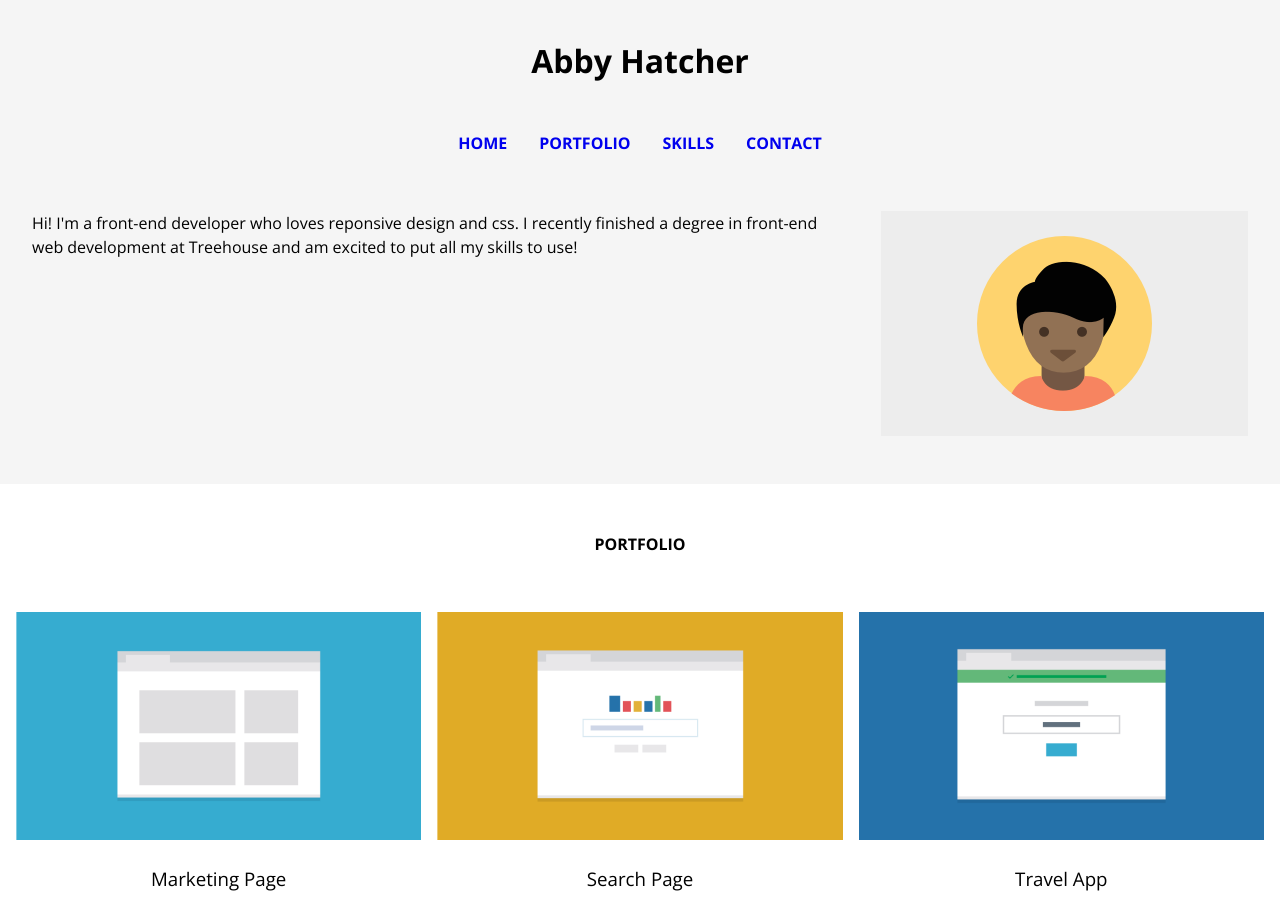
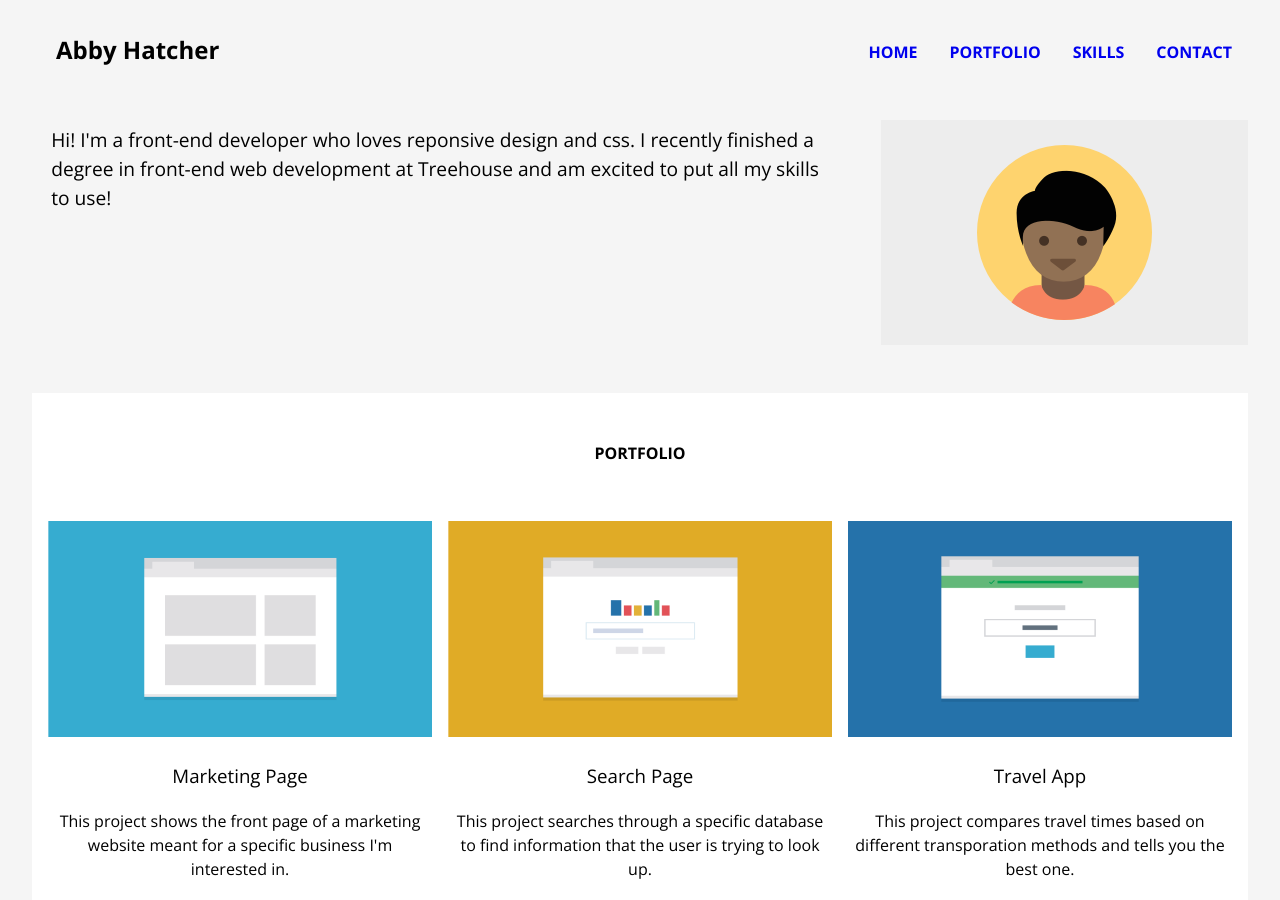
Before and after one commit to achatcher/techdegree-project-2, a plain HTML site: page index.html in a window 1280 px wide. Shown: the top 900 px of the page. Drawn offline with nearby package versions, Linux system fonts and the light colour scheme.

```diff
--- a/css/styles.css
+++ b/css/styles.css
@@ -13,7 +13,7 @@ body {
 }
 
 header {
-  padding: 1em;
+  padding: 1em 0;
 }
 .main-header {
   margin: 0 auto;
@@ -110,11 +110,16 @@ h3 {
     text-align: left;
     margin: 0;
   }
+  .description,
+  .contact-section p,
+  .skills-section p {
+    font-size: 1.2em;
+  }
   .description {
     padding: 2em 1em .5em;
   }
   .profile-image {
-    padding: 2em 1em 1em;
+    padding: 2em 0 1em 2em;
     width: 45%;
   }
 
@@ -147,10 +152,9 @@ h3 {
   }
   .name-small {
     margin-right: auto;
-    padding:
   }
   .contact-section p {
-    padding: 0 20% 1em;
+    padding: 0 15% 1em;
   }
   .box p {
     padding: 0 2em 1em;
@@ -164,4 +168,23 @@ h3 {
   .box {
     flex: 1 33.3%;
   }
+  .box p {
+    padding: 0 .2em 1em;
+  }
+  .contact-section p {
+    padding: 0 20% 1em;
+  }
+  .main-header {
+    flex-direction: row;
+  }
+  .name {
+    margin-right: auto;
+  }
+  #top {
+    font-size: 1.5em;
+    padding: 0 1em;
+  }
+  .wrapper {
+    margin: 0 2em;
+  }
 }
```
